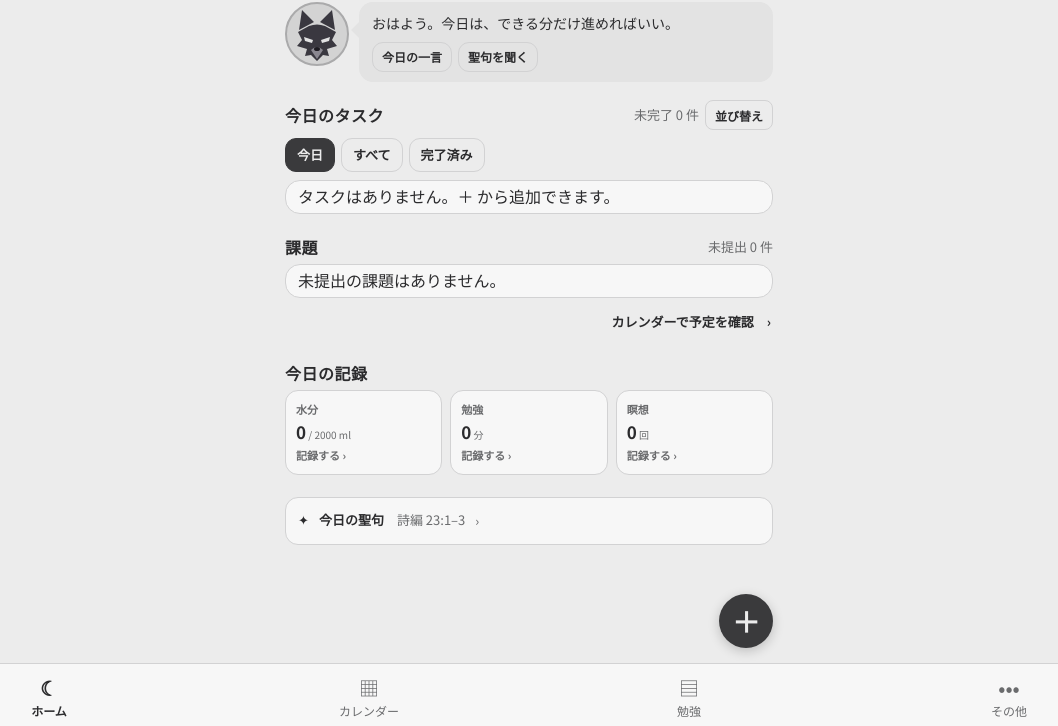
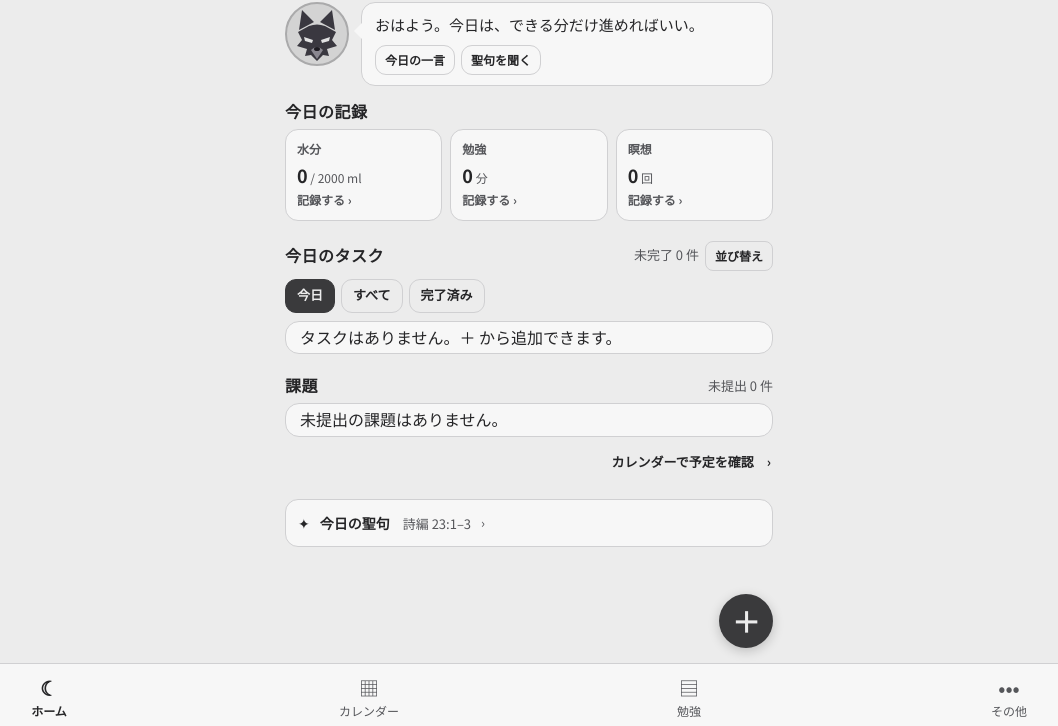
Before and after one commit to sayokuwabara-lang/opoyo, a plain HTML site: page index.html in a window 1280 px wide. Shown: the part 74-800 px from the top of the page, without its empty margins (111-1169 px from the left). Drawn offline with Linux system fonts and the light colour scheme.

Commit message:
Add files via upload

```diff
--- a/index.html
+++ b/index.html
@@ -331,6 +331,22 @@ nav button div{font-size:20px!important;line-height:1.35}
 .sw.gg-actions-open .acts button{width:auto;height:30px;min-height:30px;padding:2px 9px;border-radius:8px;font-size:12px}
 .sw.gg-actions-open .swi{transform:none!important}
 
+
+/* ===== readability + prototype alignment ===== */
+:root{--bg:#ECECEC;--card:#F7F7F7;--sub:#E3E3E3;--tx:#252527;--tx2:#55565A;--ac:#3A3A3C;--ac2:#B8B8BA;--bd:#D0D0D2;--pg:#3A3A3C;--inp:#FFFFFF}
+:root[data-theme=dark]{--bg:#1B1B1D;--card:#262629;--sub:#35353A;--tx:#F0F0F2;--tx2:#B8B8C0;--ac:#E9E9EC;--ac2:#777780;--bd:#44444B;--pg:#E9E9EC;--inp:#1F1F22}
+body{font-size:16px;line-height:1.6;font-weight:400}
+#app{padding:16px 16px calc(112px + env(safe-area-inset-bottom,0px))}
+.mut{font-size:13px;line-height:1.55;color:var(--tx2)}
+.gg-head{margin-bottom:12px}.gg-head h1{font-size:20px;font-weight:700;letter-spacing:.02em}
+.gg-jace{gap:12px;margin-bottom:14px}.gg-jace .bub{font-size:15px;line-height:1.65;background:var(--card);border:1px solid var(--bd);color:var(--tx)}.gg-jace .bub.t:before{border-right-color:var(--card)}
+.gg-section{margin:0 0 20px}.sec-head{margin-bottom:6px}.sec-head h2{font-size:16px}
+.gg-list,.gg-more-list{background:var(--card);border:1px solid var(--bd);border-radius:14px;padding:3px 14px}
+.task-row,.assign-row{gap:12px;padding:12px 0}.task-main .tt{font-size:15px;line-height:1.55;color:var(--tx)}.task-main .mut{font-size:13px}
+.gg-metrics{gap:8px}.gg-metric{min-height:82px;gap:4px;padding:10px 11px;background:var(--card);border:1px solid var(--bd);border-radius:13px;color:var(--tx)}.gg-metric b{font-size:18px;line-height:1.35;font-weight:700}.gg-metric small{font-size:12px;color:var(--tx2)}.gg-metric .mut{font-size:12px}
+.gg-record-section{margin-bottom:20px}.gg-verse{background:var(--card);border-color:var(--bd);font-size:14px}
+button.ghost,button.tiny,button.sm.ghost{color:var(--tx);border-color:var(--bd)}button{font-weight:600}#app .card{border-radius:14px;box-shadow:none}
+@media(max-width:360px){.gg-metrics{gap:6px}.gg-metric{padding:8px}.gg-metric b{font-size:16px}}
 </style></head><body>
 <div id="app"></div><div id="toast"></div><nav id="nav"></nav>
 <script>
@@ -1801,16 +1817,17 @@ function vHome(){
  const water=wMl(),goal=S.water.goal,study=Math.floor(studyTodaySec()/60),vi=vToday();
  const day=new Date(td+'T00:00:00Z'),date=(day.getUTCMonth()+1)+'月'+day.getUTCDate()+'日（'+'日月火水木金土'[day.getUTCDay()]+'）';
  return '<div class="gg-head"><div class="mut">'+date+'</div><h1>☾ Grimoire Garden</h1></div>'+
- '<div class="gg-jace"><button class="jace" onclick="jTap()" aria-label="ジェイス">'+jIcon()+'</button><div class="bub t">'+esc(saying||say('open'))+(sref?'<div class="mut" style="text-align:right;margin-top:3px">'+esc(sref)+'</div>':'')+'<div class="gg-jacts"><button class="sm ghost" onclick="talk()">今日の一言</button><button class="sm ghost" onclick="readVerse('+vi+')">聖句を聞く</button></div></div></div>'+urgHtml()+
+ '<div class="gg-jace"><button class="jace" onclick="jTap()" aria-label="ジェイス">'+jIcon()+'</button><div class="bub t">'+esc(saying||say('open'))+(sref?'<div class="mut" style="text-align:right;margin-top:3px">'+esc(sref)+'</div>':'')+'<div class="gg-jacts"><button class="sm ghost" onclick="talk()">今日の一言</button><button class="sm ghost" onclick="readVerse('+vi+')">聖句を聞く</button></div></div></div>'+
+ '<section class="gg-section gg-record-section"><div class="sec-head"><h2>今日の記録</h2></div><div class="gg-metrics">'+
+ '<button class="gg-metric" onclick="go(\'water\')"><span class="mut">水分</span><b>'+water+'<small> / '+goal+' ml</small></b><span class="mut">記録する ›</span></button>'+
+ '<button class="gg-metric" onclick="go(\'study\')"><span class="mut">勉強</span><b>'+study+'<small> 分</small></b><span class="mut">記録する ›</span></button>'+
+ '<button class="gg-metric" onclick="go(\'med\')"><span class="mut">瞑想</span><b>'+S.meds.filter(x=>x.d===td).length+'<small> 回</small></b><span class="mut">記録する ›</span></button></div></section>'+urgHtml()+
  '<section class="gg-section"><div class="sec-head"><h2>今日のタスク</h2><div class="row" style="gap:6px;align-items:center"><span class="mut">未完了 '+left+' 件</span><button class="tiny" onclick="ordMode=!ordMode;render()">'+(ordMode?'並び替え終了':'並び替え')+'</button></div></div>'+
  evToday()+'<div class="gg-filters">'+[['today','今日'],['all','すべて'],['done','完了済み']].map(x=>'<button class="sm '+(filter===x[0]?'on':'ghost')+'" onclick="filter=\''+x[0]+'\';render()">'+x[1]+'</button>').join('')+'</div>'+
  '<div class="gg-list">'+(ts.length?ts.map((t,i)=>taskRow(t,ordMode?ordCtl(t,ts[i-1],ts[i+1]):'')).join(''):'<div class="empty">タスクはありません。＋ から追加できます。</div>')+'</div>'+
  (all.length?'<div class="mut" style="margin-top:8px">今日の進捗 '+dn+' / '+all.length+'</div><div class="bar" style="margin-top:4px"><i style="width:'+(dn/all.length*100)+'%"></i></div>':'')+overdueHint()+'</section>'+
  '<section class="gg-section"><div class="sec-head"><h2>課題</h2><span class="mut">未提出 '+assignOpen.length+' 件</span></div><div class="gg-list">'+(assignOpen.length?assignOpen.map(a=>aRow(a)).join(''):'<div class="empty">未提出の課題はありません。</div>')+(assignDone.length?assignDone.map(a=>aRow(a)).join(''):'')+'</div><button class="gg-link" onclick="go(\'cal\')">カレンダーで予定を確認　›</button></section>'+
- '<section class="gg-section"><div class="sec-head"><h2>今日の記録</h2></div><div class="gg-metrics">'+
- '<button class="gg-metric" onclick="go(\'water\')"><span class="mut">水分</span><b>'+water+'<small> / '+goal+' ml</small></b><span class="mut">記録する ›</span></button>'+
- '<button class="gg-metric" onclick="go(\'study\')"><span class="mut">勉強</span><b>'+study+'<small> 分</small></b><span class="mut">記録する ›</span></button>'+
- '<button class="gg-metric" onclick="go(\'med\')"><span class="mut">瞑想</span><b>'+S.meds.filter(x=>x.d===td).length+'<small> 回</small></b><span class="mut">記録する ›</span></button></div></section>'+
+
  '<button class="verse gg-verse" onclick="readVerse('+vi+')"><span>✦</span><span><b>今日の聖句</b><span class="mut">　'+esc(VERSES[vi].r)+'</span></span><span class="mut">›</span></button>';
 }
 function vCard(i){
```
